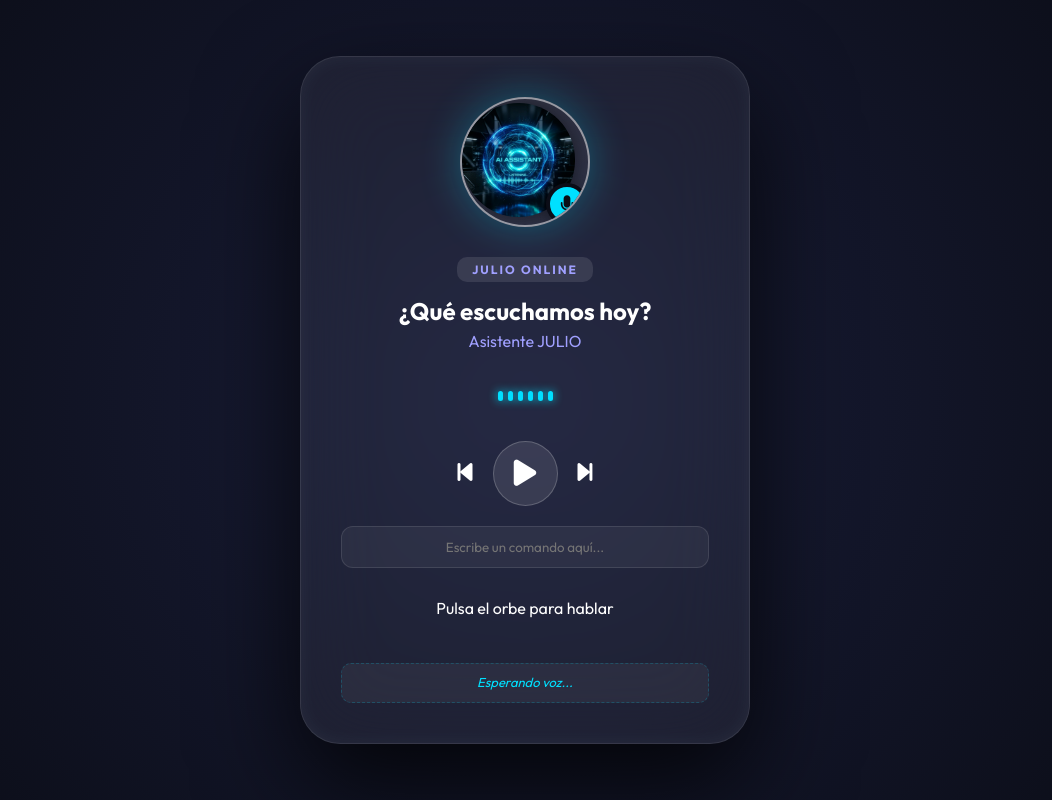
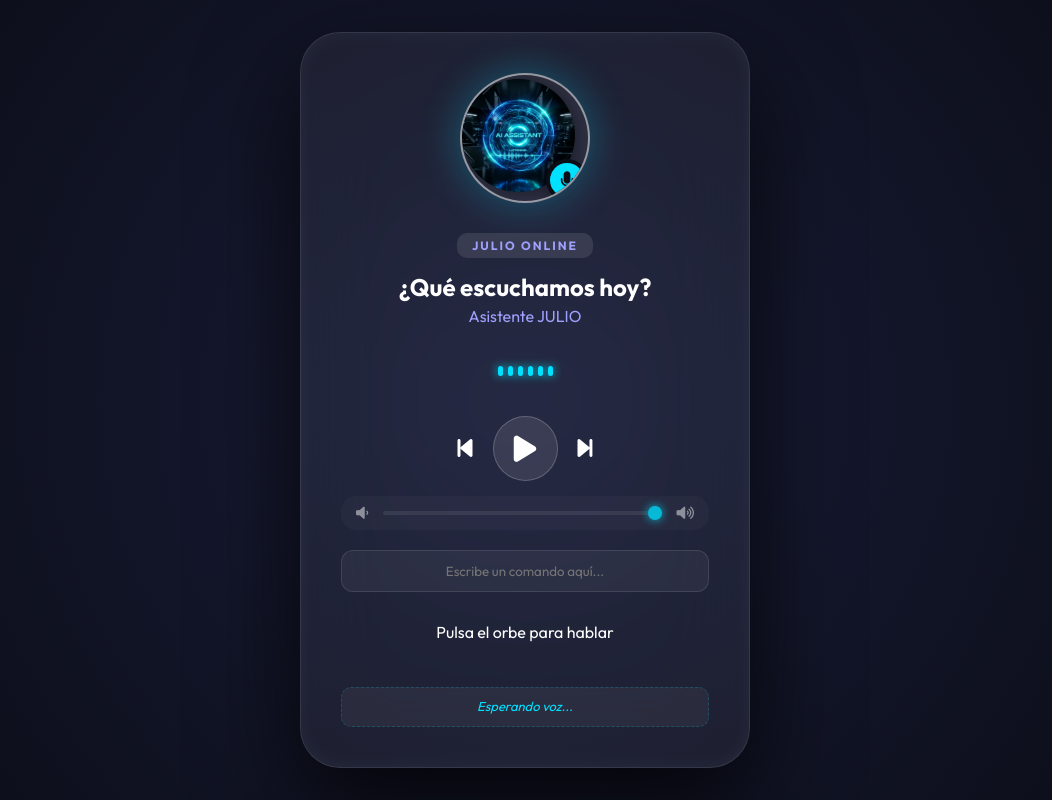
Before and after one commit to luisgarces1/JULIO, a website built with Vite: page index.html in a window 1280 px wide. Shown: the whole page, without its empty margins (115-1167 px from the left). Built offline with nearby package versions, Linux system fonts and the light colour scheme.

Commit message:
JULIO - Control de Volumen Táctil y por Voz

```diff
--- a/index.html
+++ b/index.html
@@ -49,6 +49,12 @@
                 <button id="play-pause-btn" class="main-play"><i class="fas fa-play"></i></button>
                 <button id="next-btn"><i class="fas fa-step-forward"></i></button>
             </div>
+
+            <div class="volume-control">
+                <i class="fas fa-volume-down"></i>
+                <input type="range" id="volume-slider" min="0" max="100" value="100">
+                <i class="fas fa-volume-up"></i>
+            </div>
         </div>
 
         <!-- Hidden but active player -->
--- a/main.js
+++ b/main.js
@@ -53,6 +53,15 @@ class JulioApp {
         tBox.className = 'transcript-view';
         tBox.innerText = 'Esperando voz...';
         document.body.appendChild(tBox);
+    }
+
+    // Volume Slider
+    this.volumeSlider = document.getElementById('volume-slider');
+    if (this.volumeSlider) {
+        this.volumeSlider.addEventListener('input', (e) => {
+            const vol = e.target.value;
+            this.youtube.player?.setVolume(vol);
+        });
     }
   }
 
@@ -183,8 +192,33 @@ class JulioApp {
     const nextWords = /siguiente|salta|otra|próxima|proxima|adelanta|adelante|cambia|cambiar/;
     const playWords = /reanuda|continua|continúa|reproduce|dale|play|seguir|sigue/;
     const repeatWords = /repite|repetir|otra vez|de nuevo|inicio/;
+    const volumeWords = /volumen|sonido|audio/;
 
-    // 1. REPEAT Command
+    // 1. VOLUME Commands
+    if (cmd.match(volumeWords)) {
+        let currentVol = this.youtube.player?.getVolume() || 100;
+
+        if (cmd.includes('sube') || cmd.includes('más') || cmd.includes('mas')) {
+            currentVol = Math.min(100, currentVol + 20);
+            await this.voice.speak("Subiendo volumen.");
+        } else if (cmd.includes('baja') || cmd.includes('menos')) {
+            currentVol = Math.max(0, currentVol - 20);
+            await this.voice.speak("Bajando volumen.");
+        } else if (cmd.match(/\d+/)) {
+            const num = parseInt(cmd.match(/\d+/)[0]);
+            currentVol = Math.min(100, Math.max(0, num));
+            await this.voice.speak(`Volumen al ${currentVol}%`);
+        } else if (cmd.includes('silencio') || cmd.includes('mudo')) {
+            currentVol = 0;
+            await this.voice.speak("Puesto en silencio.");
+        }
+
+        this.youtube.player?.setVolume(currentVol);
+        if (this.volumeSlider) this.volumeSlider.value = currentVol;
+        return;
+    }
+
+    // 2. REPEAT Command
     if (cmd.match(repeatWords)) {
         this.statusText.innerText = 'REPITIE...';
         this.youtube.player?.seekTo(0);
--- a/style.css
+++ b/style.css
@@ -240,6 +240,42 @@ body {
   color: #000 !important;
 }
 
+/* Volume Control */
+.volume-control {
+  display: flex;
+  align-items: center;
+  gap: 15px;
+  width: 100%;
+  margin-top: 15px;
+  background: rgba(255, 255, 255, 0.03);
+  padding: 10px 15px;
+  border-radius: 15px;
+  opacity: 0.8;
+}
+
+.volume-control i { font-size: 14px; opacity: 0.6; }
+
+#volume-slider {
+  flex: 1;
+  -webkit-appearance: none;
+  appearance: none;
+  height: 4px;
+  background: rgba(255, 255, 255, 0.1);
+  border-radius: 2px;
+  outline: none;
+}
+
+#volume-slider::-webkit-slider-thumb {
+  -webkit-appearance: none;
+  appearance: none;
+  width: 14px;
+  height: 14px;
+  background: var(--primary-color);
+  border-radius: 50%;
+  cursor: pointer;
+  box-shadow: 0 0 10px var(--primary-color);
+}
+
 /* Hidden but active player as background */
 #youtube-player-container {
   position: absolute;
```
